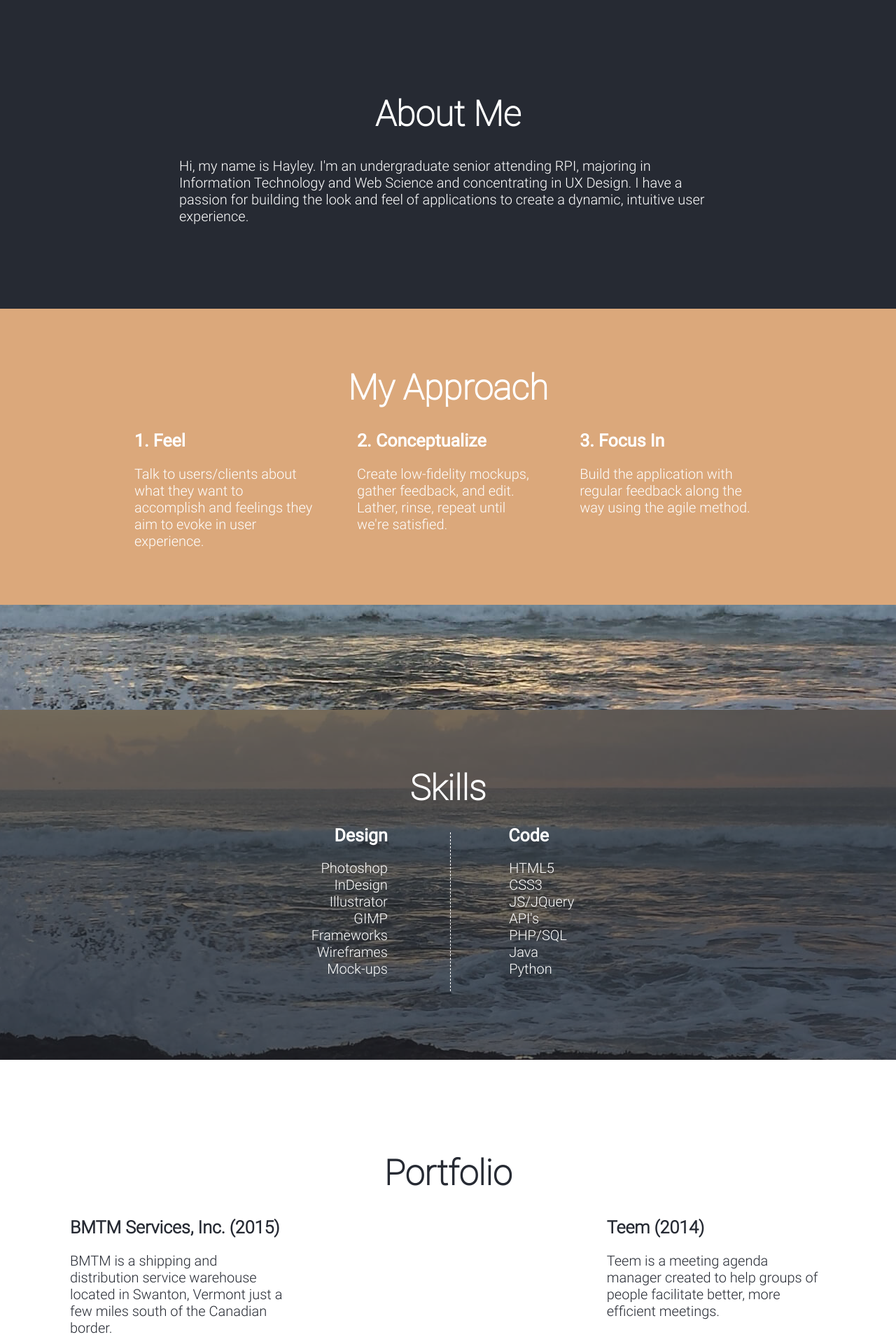
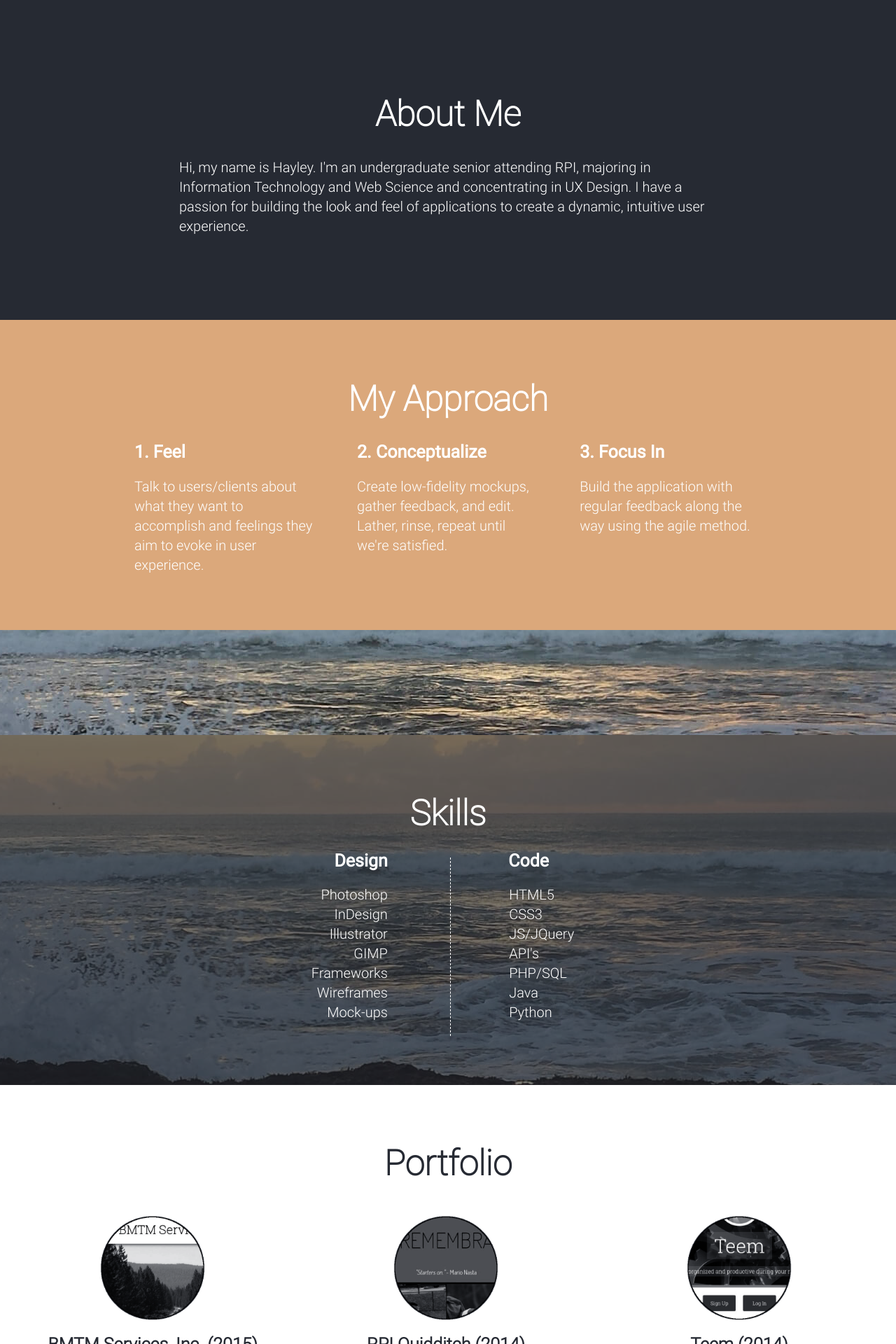
Before and after one commit to Hydriad/hydriad.github.io, a PHP site: page / in a window 1280 px wide. Shown: the part 800-2720 px from the top of the page at 70% size. Run offline with PHP 8.4, Linux system fonts and the light colour scheme.

Commit message:
finished portfolio content, pics, meta
a bit grainy, though.

```diff
--- a/index.html
+++ b/index.html
@@ -2,6 +2,9 @@
 <html>
 <head>
 	<meta charset="utf-8">
+	<meta property="og:image" content="styles/pics/thumb.jpg"/>
+	<meta name="og:description" content="The portfolio of Hayley Schluter"/>
+	<meta property="og:type" content="portfolio"/>
 	<title>Hayley Schluter</title>
 	<script type="text/javascript" src="http://code.jquery.com/jquery-latest.min.js" charset="utf-8"></script>
 	<link href = "styles/style.css" type="text/css" rel = "stylesheet">
@@ -112,27 +115,21 @@
 			<h1>Portfolio</h1>
 			<div class="row group">
 				<div class="col span_1_of_3">
+					<center><a href = "http://bmtmservices.com/" target="_blank"><div class="prev" id="bmtm"></div></a></center>
 					<h2><a href = "http://bmtmservices.com/" target="_blank">BMTM Services, Inc. (2015)</a></h2>
-					<p>BMTM is a shipping and distribution service warehouse located in Swanton, Vermont just a few miles south of the Canadian border.</p>
+					<p>BMTM is a shipping and distribution service warehouse located in Swanton, Vermont.</p>
 				</div>
 				<div class="col span_1_of_3">
-					<p></p>
+					<center><a href = "http://quidd.union.rpi.edu/" target="_blank"><div class="prev" id="quid"></div></a></center>
+					<h2><a href = "http://quidd.union.rpi.edu/" target="_blank">RPI Quidditch (2014)</a></h2>
+					<p>RPI Quidditch highlights the student-run club/team and how to get involved or support them.</p>
 				</div>
 				<div class="col span_1_of_3">
+					<center><a href = "http://teem.rabserver.com/" target="_blank"><div class="prev" id="teem"></div></a></center>
 					<h2><a href = "http://teem.rabserver.com/" target="_blank">Teem (2014)</a></h2>
-					<p>Teem is a meeting agenda manager created to help groups of people facilitate better, more efficient meetings.</p>
+					<p>Teem is a meeting agenda manager created to help groups facilitate more efficient meetings.</p>
 				</div>
 			</div>
-
-			<div class="row group">
-				<div class="col span_1_of_3"><p></p></div>
-
-				<div class="col span_1_of_3">
-					<h2><a href = "http://quidd.union.rpi.edu/" target="_blank">RPI Quidditch (2014)</a></h2>
-					<p>RPI Quidditch highlights the student-run Quidditch club/team, how collegiate Quidditch works, and how to get involved or support them.</p>
-				</div>
-			</div>
-
 		</div>
 		<!--end section: portfolio-->
 		<!--section: projects-->
@@ -140,13 +137,19 @@
 			<h1>Contact</h1>
 			<div class="row group">
 				<div class="col span_1_of_3">
+					<center>
 					<a href = "HayleySchluter-resume.pdf" target="_blank"><img alt = "resume" src = "styles/icons/fi-page2.png"/>Resume</a>
+					</center>
 				</div>
 				<div class="col span_1_of_3">
+					<center>
 					<a href = "mailto:schluh@rpi.edu?subject=Hi Hayley, I saw your website"><img alt = "email" src = "styles/icons/fi-laptop2.png"/>Email</a>
+					</center>
 				</div>
 				<div class="col span_1_of_3">
+					<center>
 					<a href = "https://www.linkedin.com/in/hayleyschluter" target="_blank"><img alt = "linkedin" src = "styles/icons/fi-social-linkedin2.png"/>LinkedIn</a>
+					</center>
 				</div>
 			</div>
 
--- a/js/javascript.js
+++ b/js/javascript.js
@@ -9,7 +9,7 @@
       if (target.length) {
         $('html,body').animate({
           //the top - # sets it that # of pixels above div
-          scrollTop: target.offset().top-64
+          scrollTop: target.offset().top-69
         }, 500);
         return false;
       }
--- a/styles/style.css
+++ b/styles/style.css
@@ -22,7 +22,6 @@
 	text-align: center;
 }
 
-
 h2{
 	font-size: 25px;
 	font-family: "Roboto-thin";
@@ -33,6 +32,7 @@
 p, li, a{
 	font-family: "Roboto-Light";
 	font-size: 100%;
+	line-height: 28px;
 }
 
 
@@ -137,7 +137,7 @@
 #portfolio{
 	background-color: white;
 	min-height: 400px;
-	padding:100px;
+	padding:50px;
 }
 #portfolio h1, #portfolio h2, #portfolio p{
 	color: #262a33;
@@ -150,6 +150,46 @@
 #portfolio a:hover{
 	color: #dba87b;
 	transition:color .3s linear;
+}
+#portfolio h2{
+	font-family: "Roboto-Regular";
+	text-align: center;
+}
+#portfolio img{
+	width:200px;
+	margin-bottom: 30px;
+}
+/*PREVIEW IMAGES***************************************/
+.prev{
+	background-size:cover;
+	width:150px;
+	height:150px;
+	margin-bottom:30px;
+}
+
+#teem{
+	background-image: url("pics/prev/teemprev.png");
+	transition:all 0.3s ease-in-out;
+}
+#teem:hover{
+	background-image: url("pics/prev/teemprevcolor.png");
+	transition:all 0.3s ease-in-out;
+}
+#bmtm{
+	background-image: url("pics/prev/bmtmprev.png");
+	transition:all 0.3s ease-in-out;
+}
+#bmtm:hover{
+	background-image: url("pics/prev/bmtmprevcolor.png");
+	transition:all 0.3s ease-in-out;
+}
+#quid{
+	background-image: url("pics/prev/quidprev.png");
+	transition:all 0.3s ease-in-out;
+}
+#quid:hover{
+	background-image: url("pics/prev/quidprevcolor.png");
+	transition:all 0.3s ease-in-out;
 }
 
 #blankback{
@@ -169,7 +209,7 @@
 
 #contact{
 	background-color: #dba87b;
-	padding: 50px 20% 100px 20%;
+	padding: 50px 25% 100px 25%;
 }
 #contact h1, #contact p{
 	color: white;
@@ -181,9 +221,9 @@
 	margin-right:8px;
 }
 #contact a{
-	float: right;
+	/*float: right;
 	position: relative;
-	left:-26%;
+	left:-26%;*/
 	text-align: center;
 	padding:10px 20px 10px 15px;
 	margin-bottom:15px;
@@ -418,9 +458,12 @@
 		font-family: "Roboto-Regular";
 	}
 
-	#contact a{
+	#contact .col{
+		/*
 		float:left;
 		left:40%;
+		*/
+		margin-bottom: 40px;
 	}
 
 }
```
Also changed, not shown: styles/pics/prev/bmtmprev.png (added), styles/pics/prev/bmtmprevcolor.png (added), styles/pics/prev/quidprev.png (added), styles/pics/prev/quidprevcolor.png (added), styles/pics/prev/teemprev.png (added), styles/pics/prev/teemprevcolor.png (added), styles/pics/thumb.jpg (added), 1 other file.
